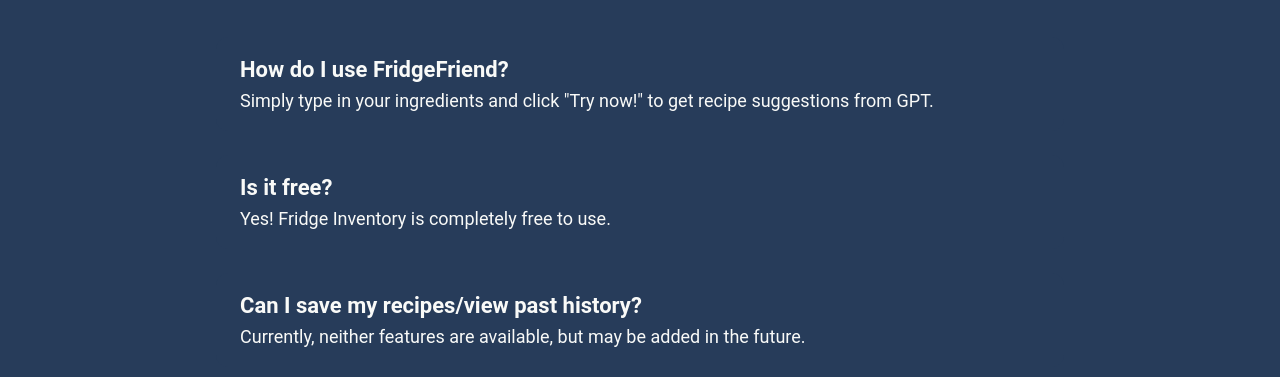
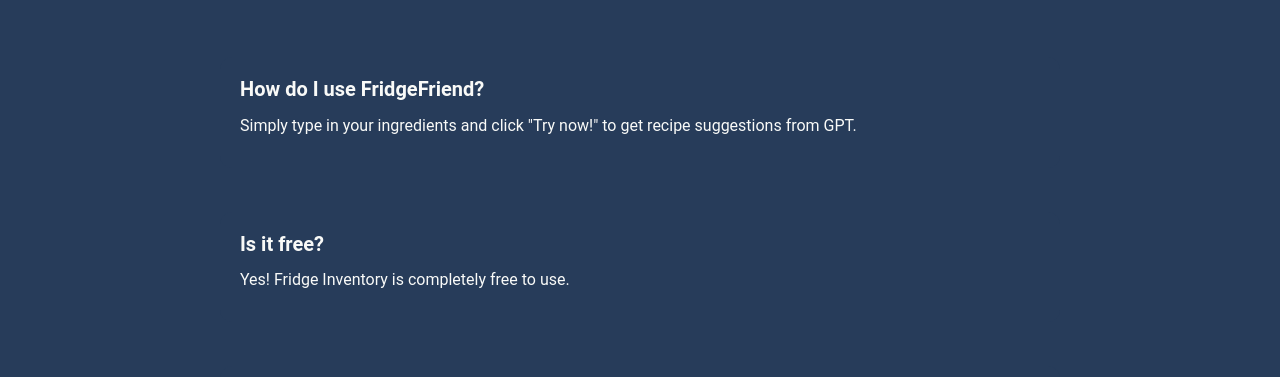
Before and after one commit to boccos/fridge-inventory, a plain HTML site: page faq/faq.html in a window 1280 px wide. Shown: the part 423-800 px from the top of the page. Drawn offline with Linux system fonts and the light colour scheme.

Commit message:
changed px to em

```diff
--- a/faq/stylesFAQ.css
+++ b/faq/stylesFAQ.css
@@ -92,20 +92,21 @@
 .faq-item {
     background-color: #273c5a;
     border-radius: 12px;
-    padding: 20px 24px;
-    max-width: 800px;
+    margin: 1.25em auto;
+    padding: 1.25em;
+    max-width: 50em;
     width: 90%;
     margin-bottom: 24px;
 }
 
 .faq-item h4 {
-    margin: 0 0 8px 0;
-    font-size: 22px;
+    margin: 0 0 0.625em 0;
+    font-size: 1.25em;
 }
 
 .faq-item p {
-    margin: 0;
-    font-size: 18px;
+    line-height: 1.5;
+    margin: 0.625em 0;
 }
 
 .footer {
```
